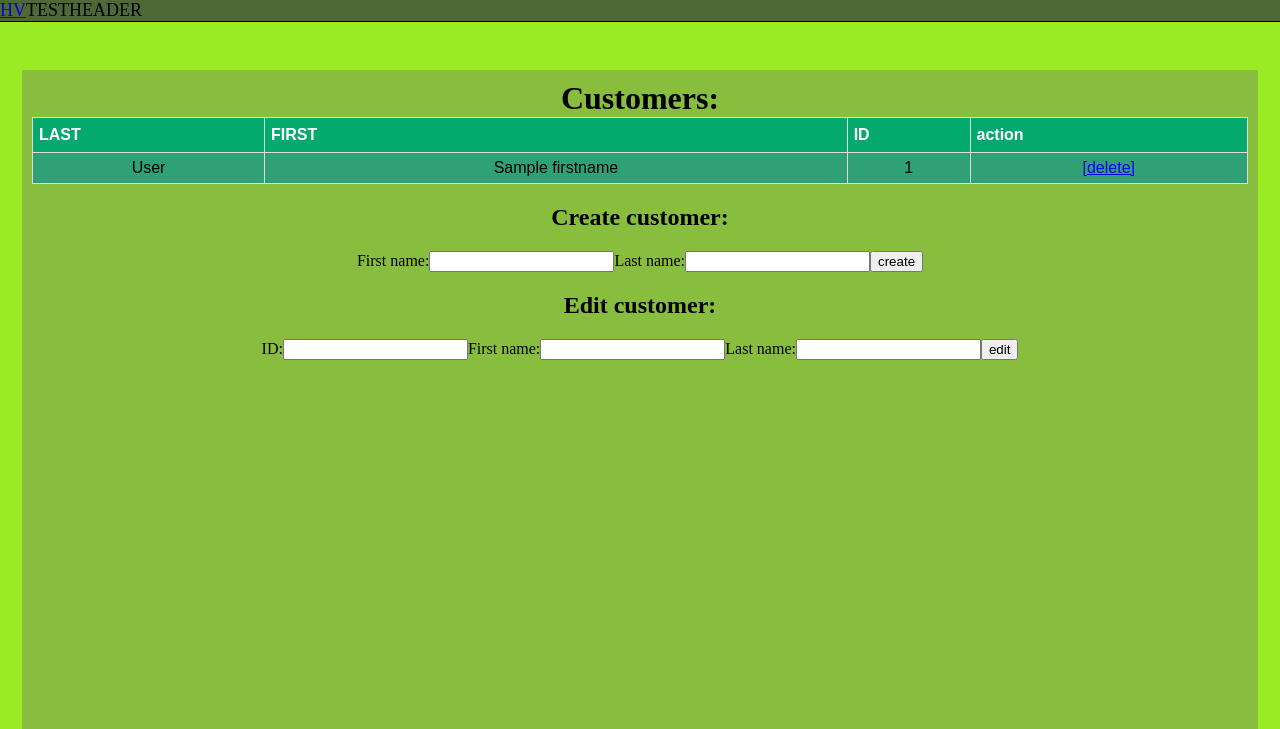
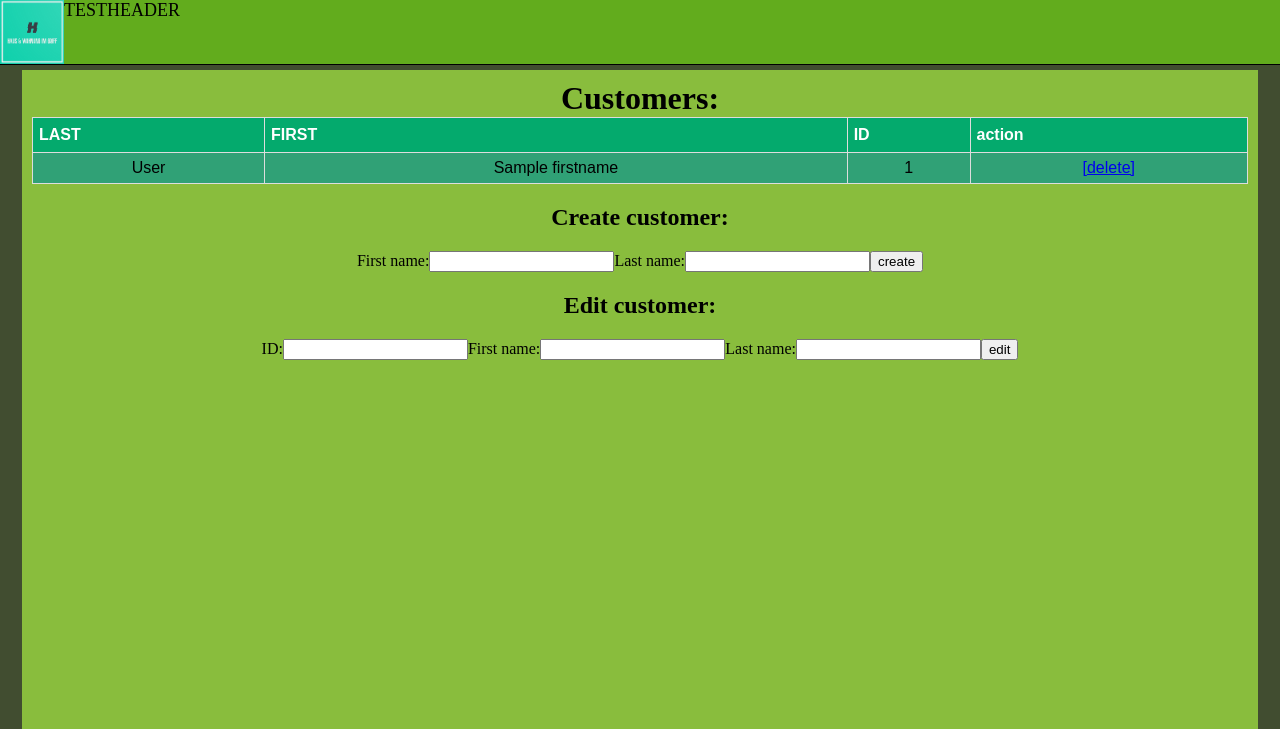
Before and after one commit to xKURDOx/HausverwaltungFrontend, a Flask app: page /customers in a window 1280 px wide. Shown: the top 729 px of the page. Run offline with Flask 3, Linux system fonts and the light colour scheme; a database or web service that is not in the repository returns one stand-in record (values such as "Sample title"); data that the repository does not hold is empty.

Commit message:
Changed stucture; started adding basic error-handling [customer]; added logo

```diff
--- a/app/app.py
+++ b/app/app.py
@@ -1,13 +1,13 @@
 import datetime
-from flask import Flask, request
+from flask import Flask, abort, request
 import requests
 from flask import render_template
-from data.Readings import Readings
+from main.Readings import Readings
 
-from data.Entity import Entity
-from data.Customer import Customer
-from data.User import User
-from data.constants import BASE_URL
+from main.Entity import Entity
+from main.Customer import Customer
+from main.User import User
+from main.constants import BASE_URL
 
 
 ##VARS
@@ -22,9 +22,14 @@ def get_readings_json():
 
 #this just calls our rest-api and returns the json
 def get_customers_json():
-    s = requests.get(BASE_URL + 'rest/customer/get/all')
-    print(f"GET_CUSTOMERS - JSON: \n {s.json()}")
-    return s.json()
+    try:
+        s = requests.get(BASE_URL + 'rest/customer/get/all')
+        print(f"GET_CUSTOMERS - JSON: \n {s.json()}")
+
+        return s.json()
+    except requests.exceptions.ConnectionError:
+        return None
+
 
 #This doesnt have to be a route. @app.route('/customer/get/<id>/')
 #returns a tuple. either (0, customer-json) or (1, error-message) idk why. I liked error-codes when i wrote this.
@@ -106,7 +111,13 @@ def route_reading_delete(id):
 
 @app.route('/customers')
 def route_customer():
-    return render_template("Customers.html")
+    ###TODO: if this fails; redirect to error page instead of... well. running into an error.
+
+    cList = get_customers_json()
+    if cList == None:
+        return render_template("Home.html")
+    else:
+        return render_template("Customers.html", customer_list=cList)
 
 @app.route('/customers/create', methods=['POST'])
 def route_customer_create():
--- a/app/data/Customer.py
+++ b/app/main/Customer.py
@@ -1,7 +1,7 @@
 from dataclasses import dataclass
 
-from data.Entity import Entity
-from data.constants import DB_Type
+from main.Entity import Entity
+from main.constants import DB_Type
 
 @dataclass
 class Customer(Entity):
--- a/app/data/Readings.py
+++ b/app/main/Readings.py
@@ -1,8 +1,8 @@
 from dataclasses import dataclass
-from data.Customer import Customer
-from data.Entity import Entity
+from main.Customer import Customer
+from main.Entity import Entity
 
-from data.constants import DB_Type
+from main.constants import DB_Type
 
 @dataclass
 class Readings(Entity):
--- a/app/data/User.py
+++ b/app/main/User.py
@@ -1,7 +1,7 @@
 from dataclasses import dataclass
-from data.Entity import Entity
+from main.Entity import Entity
 
-from data.constants import DB_Type
+from main.constants import DB_Type
 
 @dataclass
 class User(Entity):
--- a/app/static/styles/style.css
+++ b/app/static/styles/style.css
@@ -33,6 +33,11 @@ header {
     /*z-index: 10 !important;*/
     position: fixed;
     width: 100%;
+    display: flex;
+}
+header > img {
+    max-height: 64px;
+    max-width: 64px;
 }
 
 /* 3 - FOOTER */
@@ -110,9 +115,9 @@ header {
     --font_color_primary: rgb(14, 14, 14);
     --font_color_secondary: white;
 
-    --background_color_primary: rgb(155, 235, 36);
+    --background_color_primary: rgb(65, 77, 48);
     --background_color_secondary: rgb(137, 189, 61);
-    --background_color_teritary: rgb(78, 104, 54);
+    --background_color_teritary: rgb(98, 172, 29);
 
     --border_color: black;
 
--- a/app/templates/Customers.html
+++ b/app/templates/Customers.html
@@ -12,9 +12,19 @@
 {% block content %}
     <h1>Customers: </h1>
 
-    {% autoescape false %}
+    <!--{% autoescape false %}
     {{ print_customers() }}
     {% endautoescape %}
+
+    {{customer_list}}
+    -->
+    <table id='customer_table' class='object_table'>
+      <tr><th>LAST</th><th>FIRST</th><th>ID</th><th>action</th></tr>
+
+      {% for c in customer_list %}
+        <tr><td>{{c['lastname']}}</td><td>{{c['firstname']}}</td><td>{{c['id']}}</td><td><a href='/customers/delete/{{c["id"]}}'>[delete]</a></td></tr>
+      {% endfor %}
+    </table>
 
     <div id="create_customer_container">
       <h2>Create customer: </h2>
--- a/app/templates/layout.html
+++ b/app/templates/layout.html
@@ -7,7 +7,7 @@
     {% endblock %}
   </head>
   <body>
-    <header><a href="http://localhost:5000/">HV</a>TESTHEADER</header>
+    <header><img src="/static/data/logo.png" href="http://localhost:5000/" alt="HV">TESTHEADER</header>
     <div id="content-wrapper">
       <div id="content">{% block content %}{% endblock %}</div>
     </div>
```
Also changed, not shown: app/main/Entity.py (renamed from app/data/Entity.py), app/main/constants.py (renamed from app/data/constants.py), app/static/data/logo.png (added).
